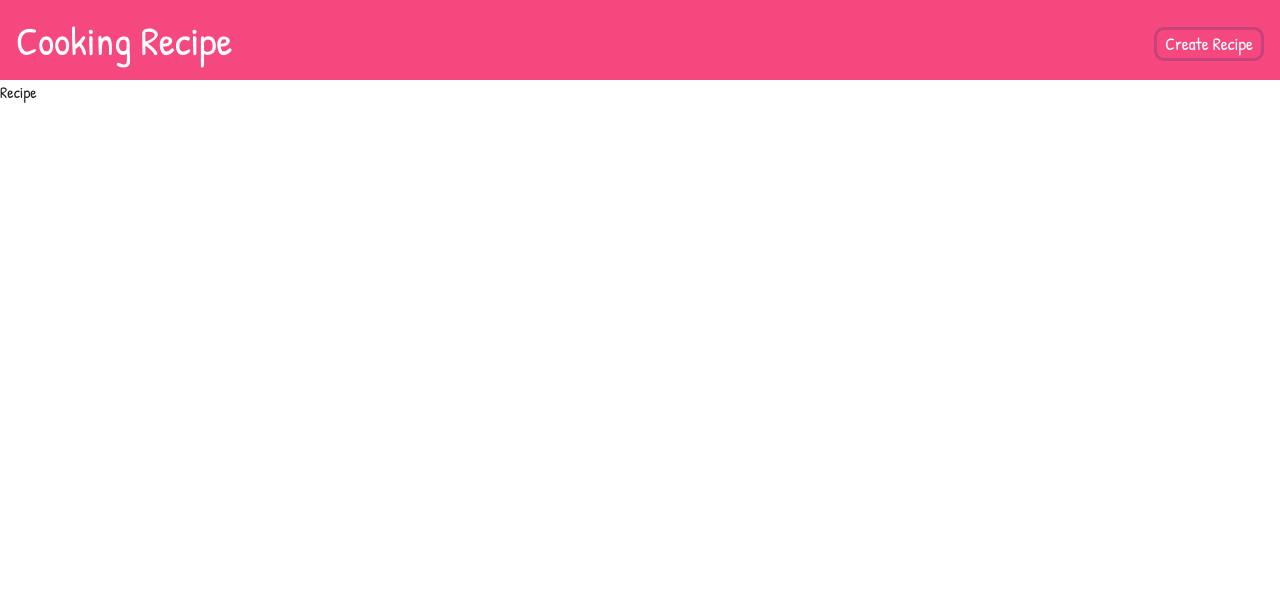
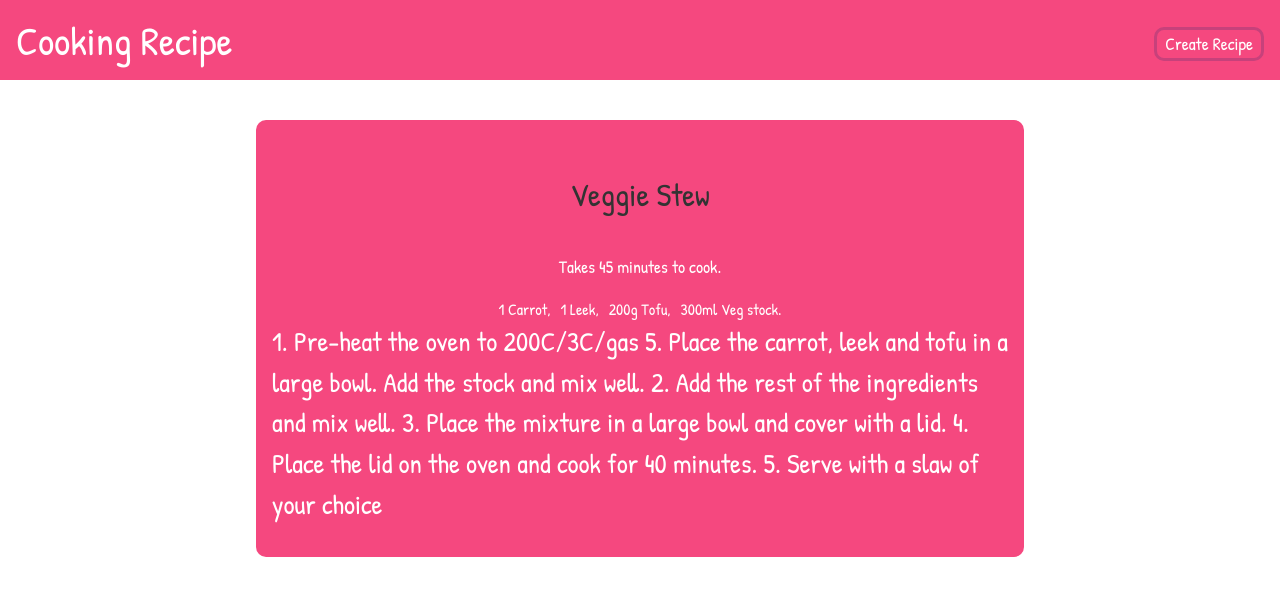
Before and after one commit to FaysalShuvo/cooking-recipe, a React (Create React App) app: page /recipes/1 in a window 1280 px wide. Shown: the top 596 px of the page. Built offline with nearby package versions, Linux system fonts and the light colour scheme; data requests are answered from the project's data file.

Commit message:
single card done

```diff
--- a/src/App.css
+++ b/src/App.css
@@ -1,4 +1,5 @@
 body {
   font-size: 1rem;
+  box-sizing: border-box;
   font-family: "Patrick Hand", cursive;
 }
--- a/src/Components/Navbar.css
+++ b/src/Components/Navbar.css
@@ -23,6 +23,9 @@
   padding: 1px 8px;
   transition: all 0.3s;
 }
+.navbar a:last-child:active {
+  background-color: #fff;
+}
 
 .navbar a:last-child:hover {
   border: none;
--- a/src/Components/Navbar.js
+++ b/src/Components/Navbar.js
@@ -6,7 +6,7 @@ import "./Navbar.css";
 const Navbar = () => {
   return (
     <div className="navbar">
-      <nav >
+      <nav>
         <Link to="/">
           <h1>Cooking Recipe</h1>
         </Link>
--- a/src/Components/RecipeList.css
+++ b/src/Components/RecipeList.css
@@ -22,16 +22,18 @@
 
 .recipe-list .card h3 {
   color: #444;
+  font-size: 1.7em;
 }
 
 .recipe-list .card p {
-  color: #555;
-  font-size: 0.9em;
+  letter-spacing: 2px;
+  text-transform: lowercase;
+  font-size: .8em;
 }
 
 .recipe-list .card div {
   color: #000;
-  font-size: 0.7em;
+  font-size: 1.em;
   margin: 20px 0;
   line-height: 1.5em;
 }
--- a/src/index.css
+++ b/src/index.css
@@ -1,13 +1,24 @@
 body {
   margin: 0;
-  font-family: -apple-system, BlinkMacSystemFont, 'Segoe UI', 'Roboto', 'Oxygen',
-    'Ubuntu', 'Cantarell', 'Fira Sans', 'Droid Sans', 'Helvetica Neue',
+  font-family: -apple-system, BlinkMacSystemFont, "Segoe UI", "Roboto", "Oxygen",
+    "Ubuntu", "Cantarell", "Fira Sans", "Droid Sans", "Helvetica Neue",
     sans-serif;
   -webkit-font-smoothing: antialiased;
   -moz-osx-font-smoothing: grayscale;
 }
 
 code {
-  font-family: source-code-pro, Menlo, Monaco, Consolas, 'Courier New',
+  font-family: source-code-pro, Menlo, Monaco, Consolas, "Courier New",
     monospace;
 }
+
+.page-title {
+  text-align: center;
+  margin: 40px auto;
+  color: #333;
+}
+
+.loading .error {
+  text-align: center;
+  margin: 50px auto;
+}
--- a/src/pages/recipe/Recipe.css
+++ b/src/pages/recipe/Recipe.css
@@ -0,0 +1,34 @@
+.recipe {
+  max-width: 60%;
+  margin: 40px auto;
+  text-align: center;
+  color: #fff;
+  background-color: #f5487f;
+  border-radius: 10px;
+  padding: 1rem;
+}
+.recipe p {
+  font-size: 1.1rem;
+}
+
+.recipe ul {
+  text-align: center;
+  display: flex;
+  justify-content: center;
+  list-style-type: none;
+  margin: 0;
+  padding: 0;
+}
+.recipe li {
+  padding: 0 5px;
+}
+.recipe li::after {
+  content: ",";
+}
+.recipe li:last-child::after {
+  content: ".";
+}
+.method {
+  text-align: left;
+  font-size: 1.7rem !important;
+}
--- a/src/pages/recipe/Recipe.js
+++ b/src/pages/recipe/Recipe.js
@@ -1,8 +1,42 @@
-import React from "react";
+import React, { useEffect } from "react";
+import { useFetch } from "../../hooks/useFetch";
+import { useNavigate, useParams } from "react-router-dom";
 // style
 import "./Recipe.css";
+
 const Recipe = () => {
-  return <div>Recipe</div>;
+  const { id } = useParams();
+  let navigate = useNavigate();
+
+  const { data, error, isPending } = useFetch(
+    `http://localhost:3000/recipes/${id}`
+  );
+
+  useEffect(() => {
+    if (error) {
+      setTimeout(() => {
+        navigate("/");
+      }, 2000);
+    }
+  }, [error, navigate]);
+  return (
+    <div className="recipe">
+      {error && <p className="error">{error}</p>}
+      {isPending && <p className="loading">Loading.....</p>}
+      {data && (
+        <>
+          <h2 className="page-title">{data.title}</h2>
+          <p>Takes {data.cookingTime} to cook.</p>
+          <ul>
+            {data.ingredients.map((ing) => (
+              <li key={ing}>{ing}</li>
+            ))}
+          </ul>
+          <p className="method">{data.method}</p>
+        </>
+      )}
+    </div>
+  );
 };
 
 export default Recipe;
```
